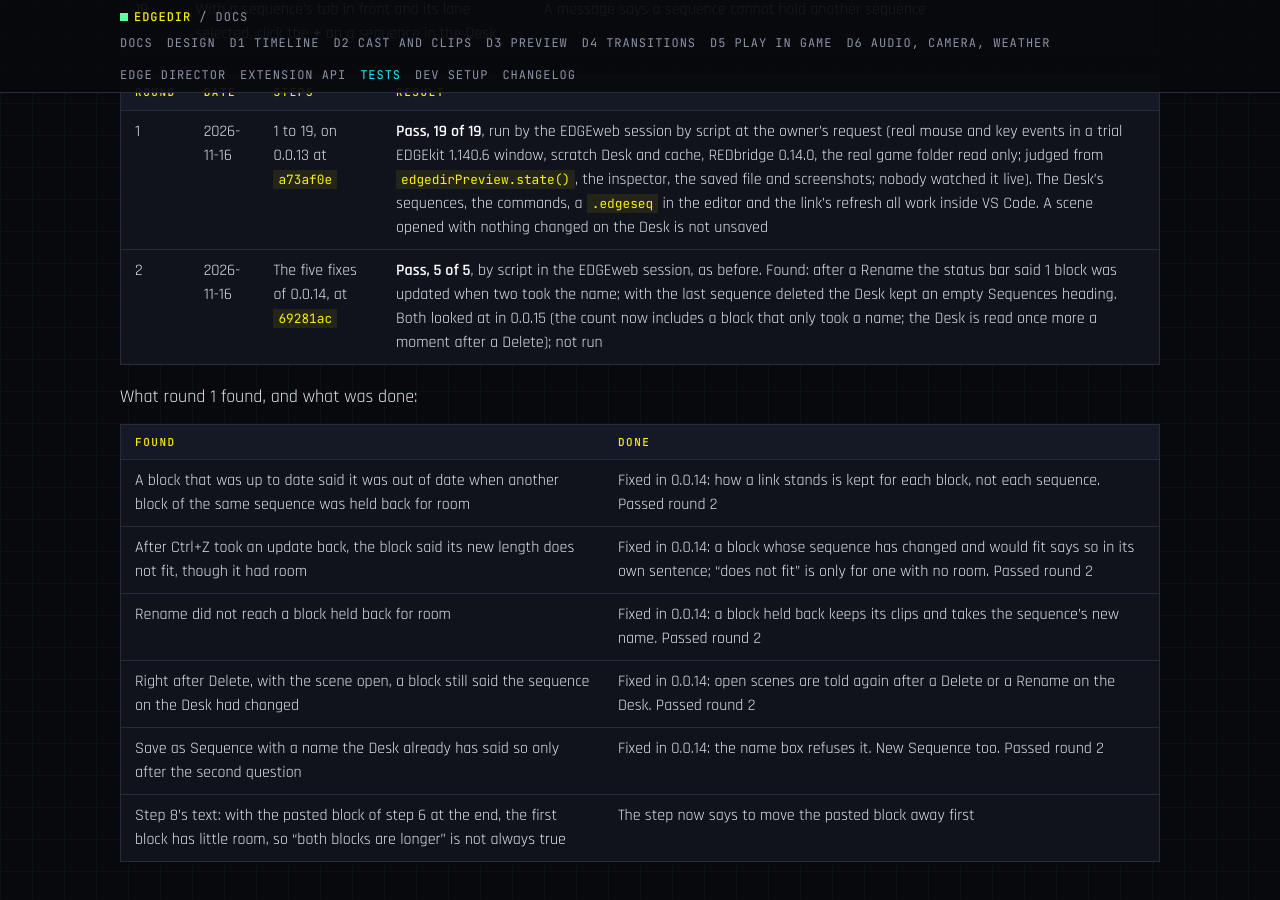
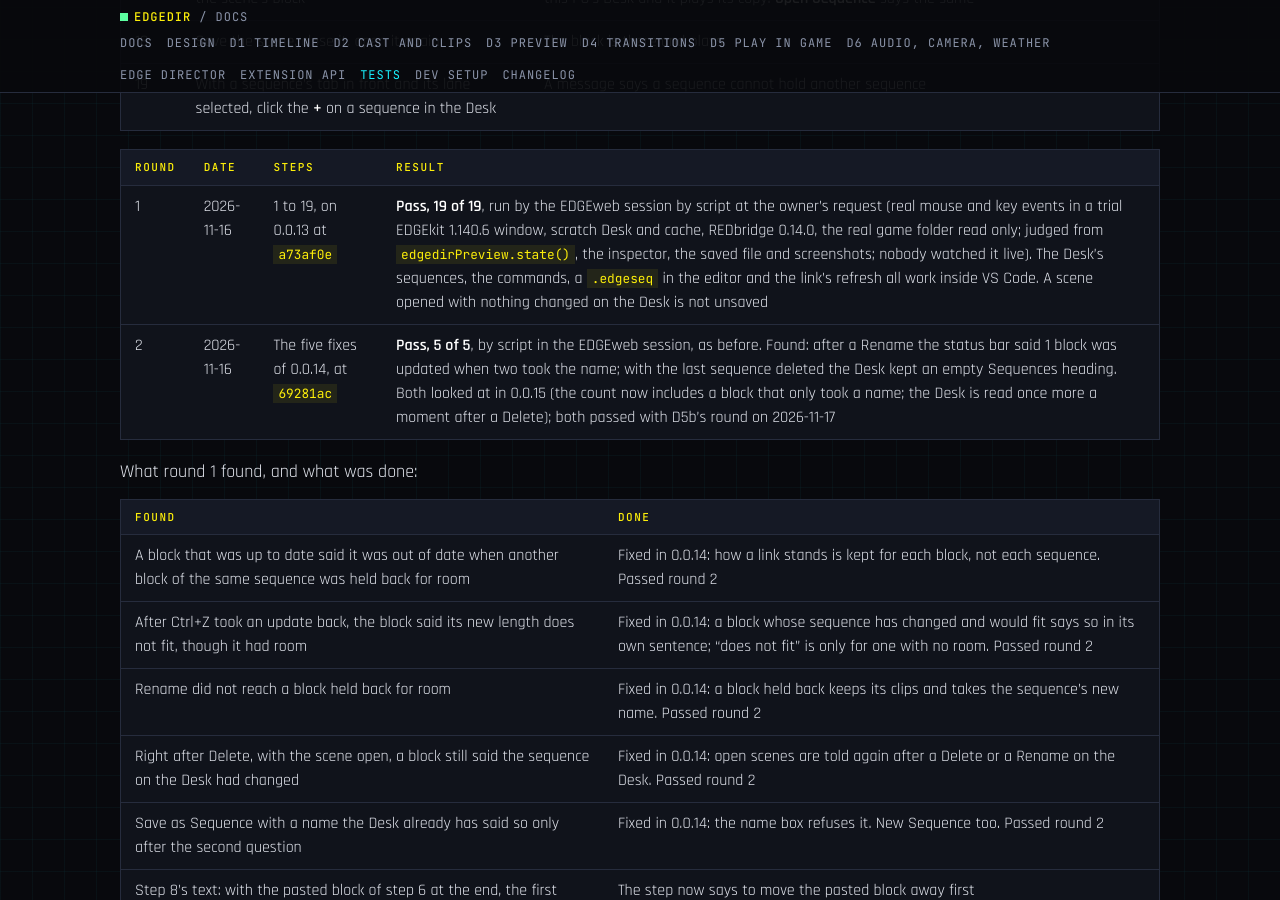
Before and after one commit to Edgemodders/EDGEdir, a Jekyll site: the page built from docs/testing.md, in a window 1280 px wide and 900 px high, scrolled down 28089 px. Built offline with Jekyll 4.4.1, drawn with Linux system fonts in a browser that asks for light colours; some of the changed text lies outside the part shown.

Commit message:
Test record: stale 'not run' lines brought up to their later rounds; REDnode's news on #47, #48, #50; made animations are REDcode's in the view's words
Co-Authored-By: Claude Fable 5.2 <noreply@anthropic.com>

```diff
--- a/docs/testing.md
+++ b/docs/testing.md
@@ -50,7 +50,7 @@ Every hand test (D1, D2, D3) has passed a round run by script in another session
 - **D5b The cue sheet** passed its round by script (10 of 10), and the two changes of 0.0.18 from its notes passed with D5a's round.
 - **D5a Sets** passed: its three misses of round 1 were fixed in 0.0.19 and passed their rerun. 0.0.20's small change from the rerun's notes (the Sets view is read again when a scene is saved) passed with D5d's round. One thing seen once is open: a message about unsaved changes put back with no window reload (D5a's round 2).
 - **D5d Play in game, in VS Code** passed its round by script (13 of 13, with a stand-in for the player). The fix of 0.0.23 from its notes (a tab whose scene's play was taken over by another scene says so) passed its rerun. The copy of the player into the game's folder has not run: the round chose Cancel there.
-- **The owner's Tests E to H**, in the game with EDGE Director's window (E: 14 steps, play; F: 10 steps, adjust; G: 8 steps, pins; H: 8 steps, weather): not run yet. Nothing of EDGEdir has run in the game at all.
+- **The owner's Tests E to H**, in the game with EDGE Director's window (E: 14 steps, play; F: 10 steps, adjust; G: 8 steps, pins; H: 8 steps, weather): Test E was partly run on 2026-11-20 (E1, E2, E3 and E5 pass, EDGEdir's first run in the game); the rest of E, and F to H, are not run yet.
 - **DR1, DR2, DR3 Pins, DR3 Pins in the editor and D6a Weather** have each passed by script (2026-11-21): their rounds on 0.0.29, and the fixes of 0.0.30 with EDGE Director 0.6.1 in a rerun. D5d's step 3 passed in both its cases; Open the Download itself was not pressed.
 - **0.0.31's three small changes** ran by script on 2026-11-25: the last weather clip's sentence passes; the warning for an `edgedir.gamePath` that is no game folder passes with its path misprinted; the weather list coming by itself missed. 0.0.32's fix for the list passed its rerun. Open: the corrected warning's text has been read in the log only, not in the warning itself.
 - **D6b Audio** passed its round by script on 2026-11-26 (14 of 14 on 0.0.33; nobody listened, so that sound is heard is the owner's to say). The four small fixes of 0.0.34 with EDGE Director 0.7.1 from its notes passed their rerun the same day. The owner's Test I (9 steps, in the editor and the game) has not run.
@@ -304,9 +304,9 @@ What round 1 found, and what was done:
 
 | Found | Done |
 |---|---|
-| Step 22: with the Desk on a `subst` drive, Delete failed ("Failed to move ... to the recycle bin") and the scene stayed. On its real `C:` path the step passed | Fixed in 0.0.3: Delete asks again, then deletes for good. Step 22a. Not run yet |
+| Step 22: with the Desk on a `subst` drive, Delete failed ("Failed to move ... to the recycle bin") and the scene stayed. On its real `C:` path the step passed | Fixed in 0.0.3: Delete asks again, then deletes for good. Step 22a. Passed in round 2 |
 | Step 21: opened with File, Open File the copy opens in the scene editor. Passed on the command line at launch it opened as JSON text and was not under Recent. Unverified whether that is only because an extension loaded by a development path loads late | Open. Step 23 checks it with an installed build |
-| Step 4: the inspector's Start kept its old value during a drag | Fixed in 0.0.3: Start, Length and Frames follow the drag. Not run yet |
+| Step 4: the inspector's Start kept its old value during a drag | Fixed in 0.0.3: Start, Length and Frames follow the drag. Passed in round 2 |
 | With the editor at half width the toolbar wraps to two rows | Left as it is |
 
 | Round | Date | Steps | Result |
@@ -319,7 +319,7 @@ What round 2 found, and what was done:
 | Found | Done |
 |---|---|
 | Step 23, with an installed build: a `.edgedir` file given on the command line when the editor starts cold opens as JSON text and is not under Recent. With File, Open File, and with the editor already running, it opens in the scene editor | **A known limit, left.** VS Code opens a file named at start before it has read the extensions' editors. EDGEwave found the same with `.edgewave` files (its docs/release.md). Opened from the Desk, the Explorer, Quick Open or File, Open File, a scene gets its editor. A double-click in File Explorer with the editor closed was not tried |
-| Step 22a: the scene's tab is closed before the second question, so after Cancel the scene was on the Desk with its tab gone | Fixed in 0.0.7: a scene kept after all opens again. Not run yet |
+| Step 22a: the scene's tab is closed before the second question, so after Cancel the scene was on the Desk with its tab gone | Fixed in 0.0.7: a scene kept after all opens again. Passed in round 3 |
 
 ## D2 Cast, part 1
 
@@ -356,7 +356,7 @@ What round 1 found, and what was done:
 |---|---|
 | A broken copy of REDbridge on the test rig: the view said the game could not be read, with Show Log and Try Again, and worked after the path was put right | Nothing: the failed state works |
 | Typing `judy` in the picker also listed a row named just "V" (photo mode's copy of Judy), and the list began with rows named `!OBSOLETE` and `[No Data]` | Fixed in 0.0.7: such rows are listed by their record's own name. It takes effect when the game is read again (**Read the Game Again**). Passed round 2 |
-| Step 15, on a track other than V's in a scene that has V: the picker was empty while its line said V can still be chosen | Fixed in 0.0.7: a message says there is nobody to choose just now, and the line no longer offers V when V is taken. Not run yet |
+| Step 15, on a track other than V's in a scene that has V: the picker was empty while its line said V can still be chosen | Fixed in 0.0.7: a message says there is nobody to choose just now, and the line no longer offers V when V is taken. Passed in round 2 |
 | After the editor was stopped by force, a reopened scene showed the unsaved dot though its text matched the file | Seen once, after a forced stop. Not looked into |
 | Clear the Search shows the Game group closed again, not as it was opened | Left as it is |
 
@@ -395,10 +395,10 @@ What round 1 found, and what was done:
 
 | Found | Done |
 |---|---|
-| Step 17: closed 40 s into the first read, nothing was on disk and the next start began from 0 (the first save came at 2,000 files) | Fixed in 0.0.7: what is read is saved at every 500 files. Not run yet |
+| Step 17: closed 40 s into the first read, nothing was on disk and the next start began from 0 (the first save came at 2,000 files) | Fixed in 0.0.7: what is read is saved at every 500 files. Passed in round 2 |
 | The status bar counts "of 14,028 files" while the view says 14,016 | Left: REDbridge counts 12 files that are in two archives twice; the view counts each path once |
-| Step 5: the new clip was not selected, so the inspector still showed the track | Fixed in 0.0.7: Add to Track selects the new clip. Not run yet |
-| Step 10: a looping clip's end edge rounded down, so a drag to just under two loops gave one | Fixed in 0.0.7: it goes to the nearest whole loop there is room for. Unit tested; not run yet |
+| Step 5: the new clip was not selected, so the inspector still showed the track | Fixed in 0.0.7: Add to Track selects the new clip. Passed in round 2 |
+| Step 10: a looping clip's end edge rounded down, so a drag to just under two loops gave one | Fixed in 0.0.7: it goes to the nearest whole loop there is room for. Passed in round 2 |
 | An actor's own files can hold a set made for another rig (the game's data) | Nothing: it is why the two filters together give fewer than the second alone |
 
 ## D2 Made animations, part 3
@@ -528,7 +528,7 @@ EDGEdir 0.0.15 (first built as 0.0.13, 2026-11-16). It covers D4b: sequences on
 | Round | Date | Steps | Result |
 |---|---|---|---|
 | 1 | 2026-11-16 | 1 to 19, on 0.0.13 at `a73af0e` | **Pass, 19 of 19**, run by the EDGEweb session by script at the owner's request (real mouse and key events in a trial EDGEkit 1.140.6 window, scratch Desk and cache, REDbridge 0.14.0, the real game folder read only; judged from `edgedirPreview.state()`, the inspector, the saved file and screenshots; nobody watched it live). The Desk's sequences, the commands, a `.edgeseq` in the editor and the link's refresh all work inside VS Code. A scene opened with nothing changed on the Desk is not unsaved |
-| 2 | 2026-11-16 | The five fixes of 0.0.14, at `69281ac` | **Pass, 5 of 5**, by script in the EDGEweb session, as before. Found: after a Rename the status bar said 1 block was updated when two took the name; with the last sequence deleted the Desk kept an empty Sequences heading. Both looked at in 0.0.15 (the count now includes a block that only took a name; the Desk is read once more a moment after a Delete); not run |
+| 2 | 2026-11-16 | The five fixes of 0.0.14, at `69281ac` | **Pass, 5 of 5**, by script in the EDGEweb session, as before. Found: after a Rename the status bar said 1 block was updated when two took the name; with the last sequence deleted the Desk kept an empty Sequences heading. Both looked at in 0.0.15 (the count now includes a block that only took a name; the Desk is read once more a moment after a Delete); both passed with D5b's round on 2026-11-17 |
 
 What round 1 found, and what was done:
 
@@ -614,7 +614,7 @@ What round 2 found, and what was done:
 
 | Found | Done |
 |---|---|
-| After a scene's set was chosen and the scene saved, the Sets view did not list the scene under the set until Refresh | Changed in 0.0.20: the view is read again when a scene is saved. Not run yet |
+| After a scene's set was chosen and the scene saved, the Sets view did not list the scene under the set until Refresh | Changed in 0.0.20: the view is read again when a scene is saved. Passed with D5d's round on 2026-11-17 |
 | Once, after step 11's pick, a message said the scene's unsaved changes were put back from before the window reloaded, though the window had not reloaded. Before it the scene had been opened unsaved (a new hash), saved, closed, and opened again with the set's file renamed | **Open.** Not reproduced and not explained from the code: the page puts unsaved edits back when its kept copy differs from the saved file it was based on, and here a kept copy seems to have outlived a save and close. Nothing was lost. To watch for in later rounds |
 
 ## D5d Play in game, in VS Code
@@ -657,7 +657,7 @@ What round 1 found, and what was done:
 
 ## D5 in the game
 
-The in-game test of D5c, D5d and DR1 is the owner's [Test E](#test-e-edge-director-in-the-game-play), and DR2's is [Test F](#test-f-edge-director-in-the-game-adjust), under [The owner's tests](#the-owners-tests). Not run yet: nothing of EDGEdir has run in the game.
+The in-game test of D5c, D5d and DR1 is the owner's [Test E](#test-e-edge-director-in-the-game-play), and DR2's is [Test F](#test-f-edge-director-in-the-game-adjust), under [The owner's tests](#the-owners-tests). Test E was partly run on 2026-11-20 (E1, E2, E3 and E5 pass); Test F is not run yet.
 
 ## DR1 The Director's window
 
--- a/src/animationsView.ts
+++ b/src/animationsView.ts
@@ -171,7 +171,7 @@ export class AnimationsView implements vscode.TreeDataProvider<AnimItem> {
         const project = this.game.project();
         const t = new vscode.TreeItem(item.source === "project" ? "Project" : "Library", list.length ? vscode.TreeItemCollapsibleState.Expanded : vscode.TreeItemCollapsibleState.None);
         t.description = item.source === "project" ? `${project?.name ?? ""}${list.length ? `, ${list.length}` : ": no made animations"}` : String(list.length);
-        t.tooltip = item.source === "project" ? "Animations made in EDGEfab and put into the open REDcode project with Add to Project" : "Animations made in EDGEfab and kept in the EDGE Library";
+        t.tooltip = item.source === "project" ? "Animations made in REDcode in the open REDcode project" : "Made animations kept in the EDGE Library";
         t.iconPath = new vscode.ThemeIcon(item.source === "project" ? "project" : "library");
         return t;
       }
@@ -180,7 +180,7 @@ export class AnimationsView implements vscode.TreeDataProvider<AnimItem> {
         const t = new vscode.TreeItem(a.title);
         t.description = [`${a.seconds.toFixed(2)} s`, a.rig ? rigName(a.rig) : "", a.loop ? "loops" : "", a.rootMotion ? "moves" : "", a.file ? "" : "its file is missing"].filter(Boolean).join(" · ");
         t.tooltip = new vscode.MarkdownString(
-          [`**${a.title}**${a.name !== a.title ? ` (${a.name})` : ""}`, `Made in EDGEfab, ${a.source === "project" ? "in the open project" : "in the Library"}`, `${a.seconds.toFixed(3)} s at ${Math.round(a.fps)} frames a second`, `Rig: ${a.rig ? rigName(a.rig) : "not given"}`, `\`${a.where}\``, "It plays in the game once REDbridge can import animation frames."].join("\n\n"),
+          [`**${a.title}**${a.name !== a.title ? ` (${a.name})` : ""}`, `A made animation, ${a.source === "project" ? "in the open project" : "in the Library"}`, `${a.seconds.toFixed(3)} s at ${Math.round(a.fps)} frames a second`, `Rig: ${a.rig ? rigName(a.rig) : "not given"}`, `\`${a.where}\``, "EDGEdir does not play made animations in the game yet."].join("\n\n"),
         );
         t.iconPath = new vscode.ThemeIcon(a.file ? "wand" : "warning");
         t.contextValue = "animClip";
```
Also changed, not shown: CLAUDE.md (+1 -0 lines).
